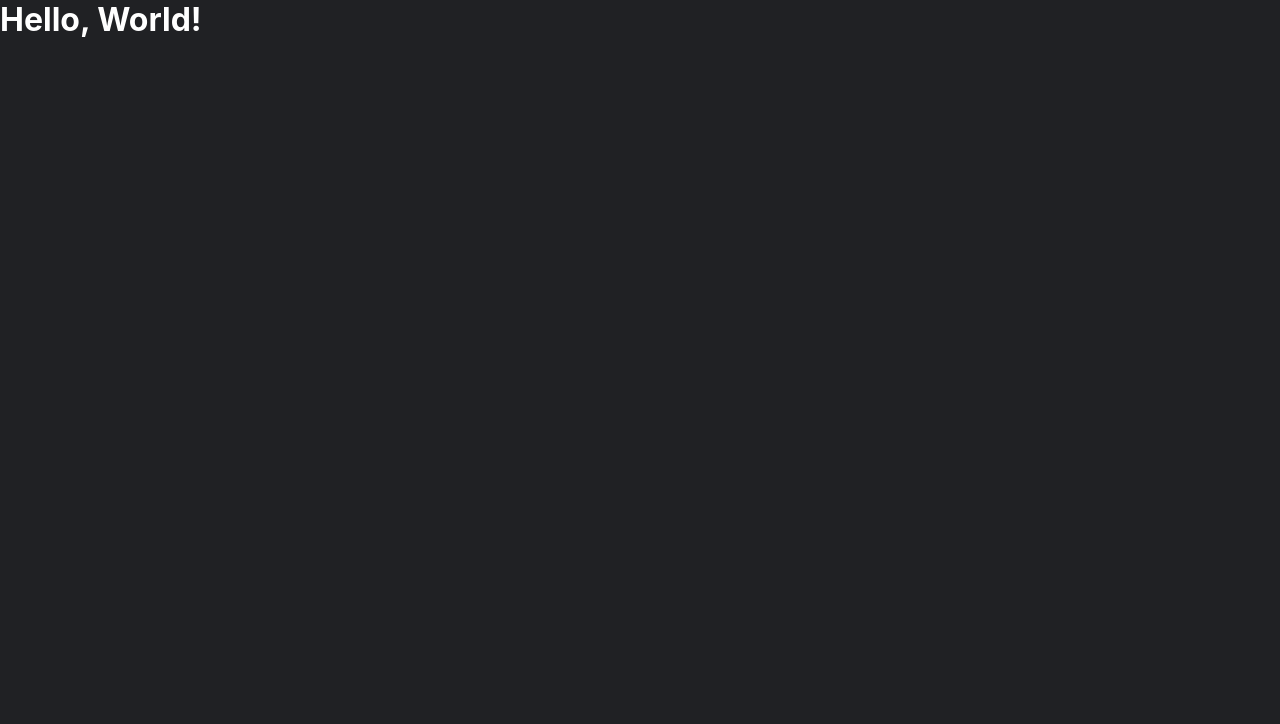
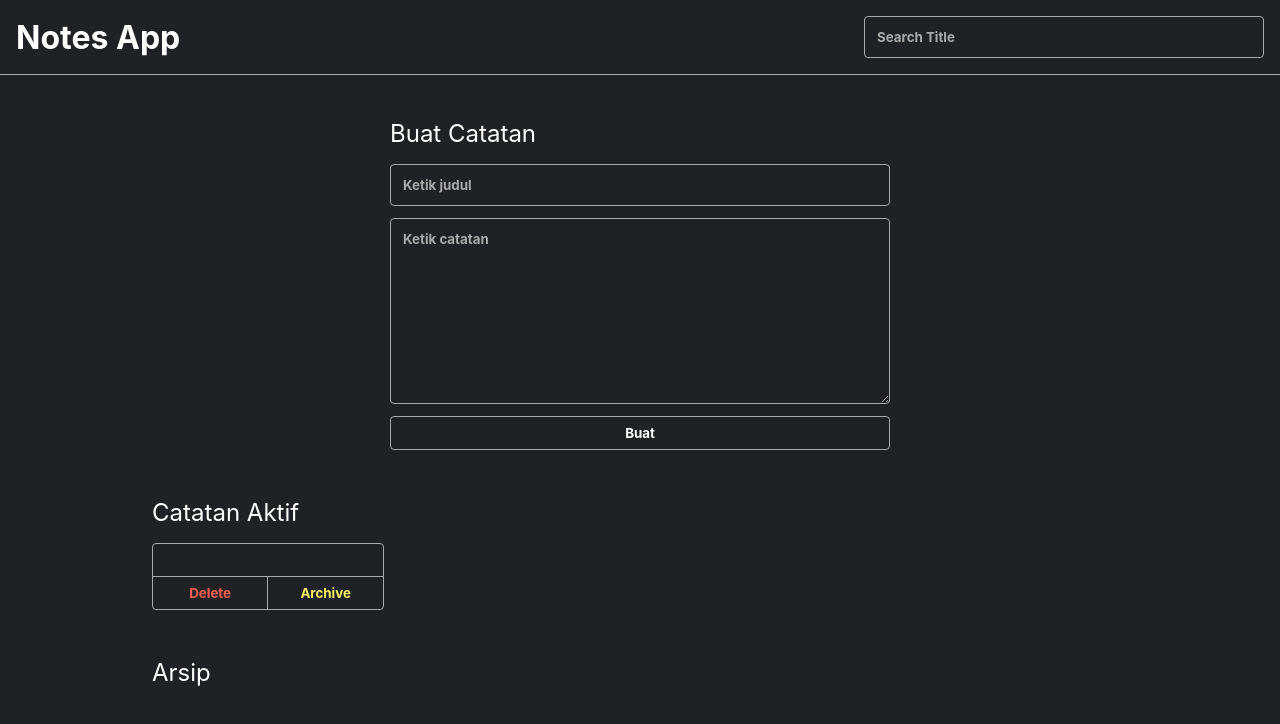
Before and after one commit to fahlanlogic/personal-notes-app, a React (Vite) app: page / in a window 1280 px wide. Shown: the top 724 px of the page. Built offline with nearby package versions, Linux system fonts and the light colour scheme.

Commit message:
update ui component

```diff
--- /dev/null
+++ b/src/ContactApp.jsx
@@ -0,0 +1,16 @@
+import React from "react";
+import NoteAppHeader from "./components/NoteAppHeader";
+import NoteAppBody from "./components/NoteAppBody";
+
+class ContactApp extends React.Component {
+  render() {
+    return (
+      <>
+        <NoteAppHeader />
+        <NoteAppBody />
+      </>
+    )
+  }
+}
+
+export default ContactApp;
--- /dev/null
+++ b/src/components/NoteAppBody.jsx
@@ -0,0 +1,15 @@
+import NotesInput from "./NotesInput";
+import NotesList from "./NotesList";
+
+function NoteAppBody() {
+  return (
+    <div className="note-app__body">
+      <NotesInput />
+      <h2>Catatan Aktif</h2>
+      <NotesList />
+      <h2>Arsip</h2>
+    </div>
+  )
+}
+
+export default NoteAppBody;
--- /dev/null
+++ b/src/components/NoteAppHeader.jsx
@@ -0,0 +1,10 @@
+function NoteAppHeader() {
+    return (
+      <div className="note-app__header">
+        <h1>Notes App</h1>
+        <input type="text" className="input_search" placeholder="Search Title"/>
+      </div>
+    )
+}
+
+export default NoteAppHeader;
--- /dev/null
+++ b/src/components/NoteItem.jsx
@@ -0,0 +1,14 @@
+import NoteItemAction from "./NoteItemAction";
+import NoteItemContent from "./NoteItemContent";
+
+/* eslint-disable react/prop-types */
+function NoteItem() {
+  return (
+    <div className="note-item">
+      <NoteItemContent />
+      <NoteItemAction />
+    </div>
+  )
+}
+
+export default NoteItem;
--- /dev/null
+++ b/src/components/NoteItemAction.jsx
@@ -0,0 +1,10 @@
+function NoteItemAction() {
+  return (
+    <div className="note-item__action">
+      <button type="click" className="note-item__delete-button">Delete</button>
+      <button type="click" className="note-item__archive-button">Archive</button>
+    </div>
+  )
+}
+
+export default NoteItemAction;
--- /dev/null
+++ b/src/components/NoteItemContent.jsx
@@ -0,0 +1,12 @@
+/* eslint-disable react/prop-types */
+function NoteItemContent({ title, createdAt, body}) {
+  return (
+    <div className="note-item__content">
+      <h3 className="note-item__title">{title}</h3>
+      <p className="note-item__date">{createdAt}</p>
+      <p className="note-item__body">{body}</p>
+    </div>
+  )
+}
+
+export default NoteItemContent;
--- /dev/null
+++ b/src/components/NotesInput.jsx
@@ -0,0 +1,18 @@
+import React from "react";
+
+class NotesInput extends React.Component {
+  render() {
+    return (
+      <div className="note-input">
+        <h2>Buat Catatan</h2>
+        <form className="note-input">
+          <input type="text" placeholder="Ketik judul"/>
+          <textarea name="" id="" cols="30" rows="10" placeholder="Ketik catatan"></textarea>
+          <button type="submit">Buat</button>
+        </form>
+      </div>
+    )
+  }
+}
+
+export default NotesInput;
--- /dev/null
+++ b/src/components/NotesList.jsx
@@ -0,0 +1,14 @@
+import React from "react";
+import NoteItem from "./NoteItem";
+
+class NotesList extends React.Component {
+  render() {
+    return (
+      <div className="notes-list">
+        <NoteItem />
+      </div>
+    )
+  }
+}
+
+export default NotesList;
--- a/src/index.jsx
+++ b/src/index.jsx
@@ -1,8 +1,8 @@
-import React from 'react';
 import { createRoot } from 'react-dom/client';
 
 // import style
 import './styles/style.css';
+import ContactApp from './ContactApp';
 
 const root = createRoot(document.getElementById('root'));
-root.render(<h1>Hello, World!</h1>);
+root.render(<ContactApp />);
--- a/src/styles/style.css
+++ b/src/styles/style.css
@@ -31,6 +31,10 @@ input::placeholder, textarea::placeholder {
   justify-content: center;
   padding: 4px 16px;
   border-bottom: 1px solid #aaa;
+}
+
+.input_search {
+  width: 400px;
 }
 
 .note-app__header h1 {
```
